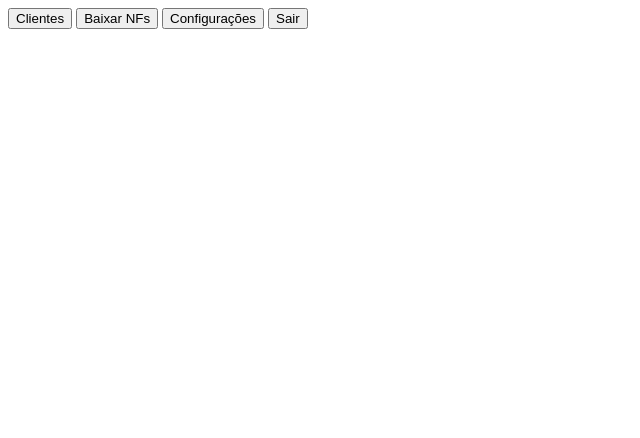
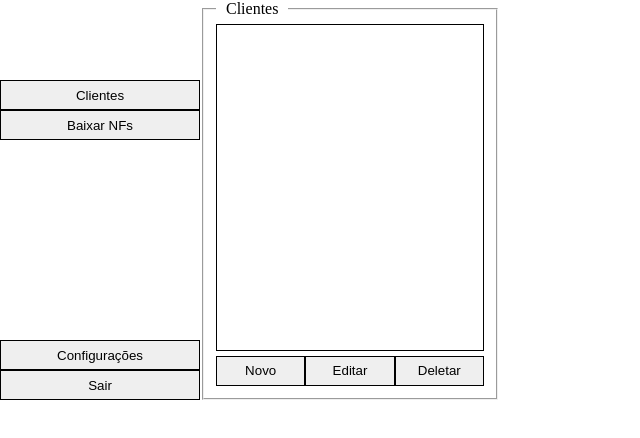
Before and after one commit to DiegoR26/DIMI2.0, a website: page index.html in a window 1280 px wide. Shown: the whole page, without its empty margins (0-640 px from the left). Drawn offline with Linux system fonts and the light colour scheme.

Commit message:
Slide menus

```diff
--- a/index.html
+++ b/index.html
@@ -1,23 +1,52 @@
 <!DOCTYPE html>
-<html lang="en">
+<html lang="pt-br">
     <head>
         <meta charset="UTF-8">
         <meta name="viewport" content="width=device-width, initial-scale=1.0">
         <title>DIMI 2.0</title>
         <link rel="stylesheet" href="style.css">
+
     </head>
     <body>
+        <div class = "container">
+            <div class = "sideMenu">
+                <button class="menuButton topButton" id="clientsBt">Clientes</button>
+                <button class="menuButton" id="nfsBt">Baixar NFs</button>
+                <button class="menuButton bottonButton" id="configBt">Configurações</button>
+                <button class="menuButton" id="exitBt">Sair</button>
+            </div>
 
-        <div class = "sideMenu">
-            <button class="menuButton">Clientes</button>
-            <button class="menuButton">Baixar NFs</button>
-            <button class="menuButton">Configurações</button>
-            <button class="menuButton">Sair</button>
+            <div class = "contentBox" id = "contentBox">
+                <div class="content" id="clientsContent">
+                    <fieldset>
+                        <legend>&nbsp Clientes &nbsp</legend>
+                        <div id="clientBox"></div>
+
+                        <div id="clientButtonBox">
+                            <button class="clientButton" id="addBt">Novo</button>
+                            <button class="clientButton" id="editBt">Editar</button>
+                            <button class="clientButton" id="delBt">Deletar</button>
+                        </div>
+
+                    </fieldset>
+                </div>
+                <div class="content" id="nfsContent">
+                    <fieldset>
+                        <legend>&nbsp Baixar Notas Fiscais &nbsp</legend>
+
+                    </fieldset>
+                </div>
+                <div class="content" id="configContent">
+                    <fieldset>
+                        <legend>&nbsp Configurações &nbsp</legend>
+
+                    </fieldset>
+                </div>
+            </div>
         </div>
 
-        <div class = "contentBox" id = "contentBox"></div>
-
-
-
+        <script src="sideMenu.js"></script>
+        <script src="clientMenu.js"></script>
+        <script src="poaAcessNF.js"></script>
     </body>
 </html>
--- /dev/null
+++ b/sideMenu.js
@@ -0,0 +1,16 @@
+const clientsButton = document.getElementById('clientsBt');
+const nfsButton = document.getElementById('nfsBt');
+const configButton = document.getElementById('configBt');
+const contentBox = document.getElementById('contentBox');
+
+clientsButton.addEventListener('click', () => {
+    contentBox.style.marginTop = '0';
+});
+
+nfsButton.addEventListener('click', () => {
+    contentBox.style.marginTop = '-400px';
+});
+
+configButton.addEventListener('click', () => {
+    contentBox.style.marginTop = '-800px';
+});
--- a/style.css
+++ b/style.css
@@ -0,0 +1,85 @@
+body {
+    margin: 0;
+}
+
+.container {
+    display: flex;
+    width: 500px;
+    height: 400px;
+    overflow: hidden;
+}
+
+/* ------------ Menu Lateral ------------ */
+
+.sideMenu {
+    width: 200px;
+    display: flex;
+    flex-direction: column;
+}
+
+.menuButton {
+    height: 30px;
+    border: 1px solid black;
+    cursor: pointer;
+}
+
+.menuButton:hover {
+    background-color: #72ee72;
+}
+
+.menuButton:active {
+    background-color: #a0eba0;
+}
+
+.topButton {
+    margin-top: 80px;
+}
+
+.bottonButton {
+    margin-top: auto;
+}
+
+/* ------------ Conteúdo ------------ */
+
+.contentBox {
+    flex-grow: 1;
+    height: 400px;
+    transition: margin 0.5s ease-in-out;
+}
+
+.content {
+    height: 400px;
+    display: block;
+}
+
+.contentBox fieldset {
+    height: 380px;
+}
+
+/* ------------ Clientes ------------ */
+
+#clientsContent #clientBox {
+    border: 1px solid black;
+    height: 325px;
+}
+
+#clientButtonBox {
+    width: 100%;
+    margin-top: 5px;
+    display: flex;
+}
+
+.clientButton {
+    height: 30px;
+    width: 100%;
+    border: 1px solid black;
+    cursor: pointer;
+}
+
+.clientButton:hover {
+    background-color: #72ee72;
+}
+
+.clientButton:active {
+    background-color: #a0eba0;
+}
```
